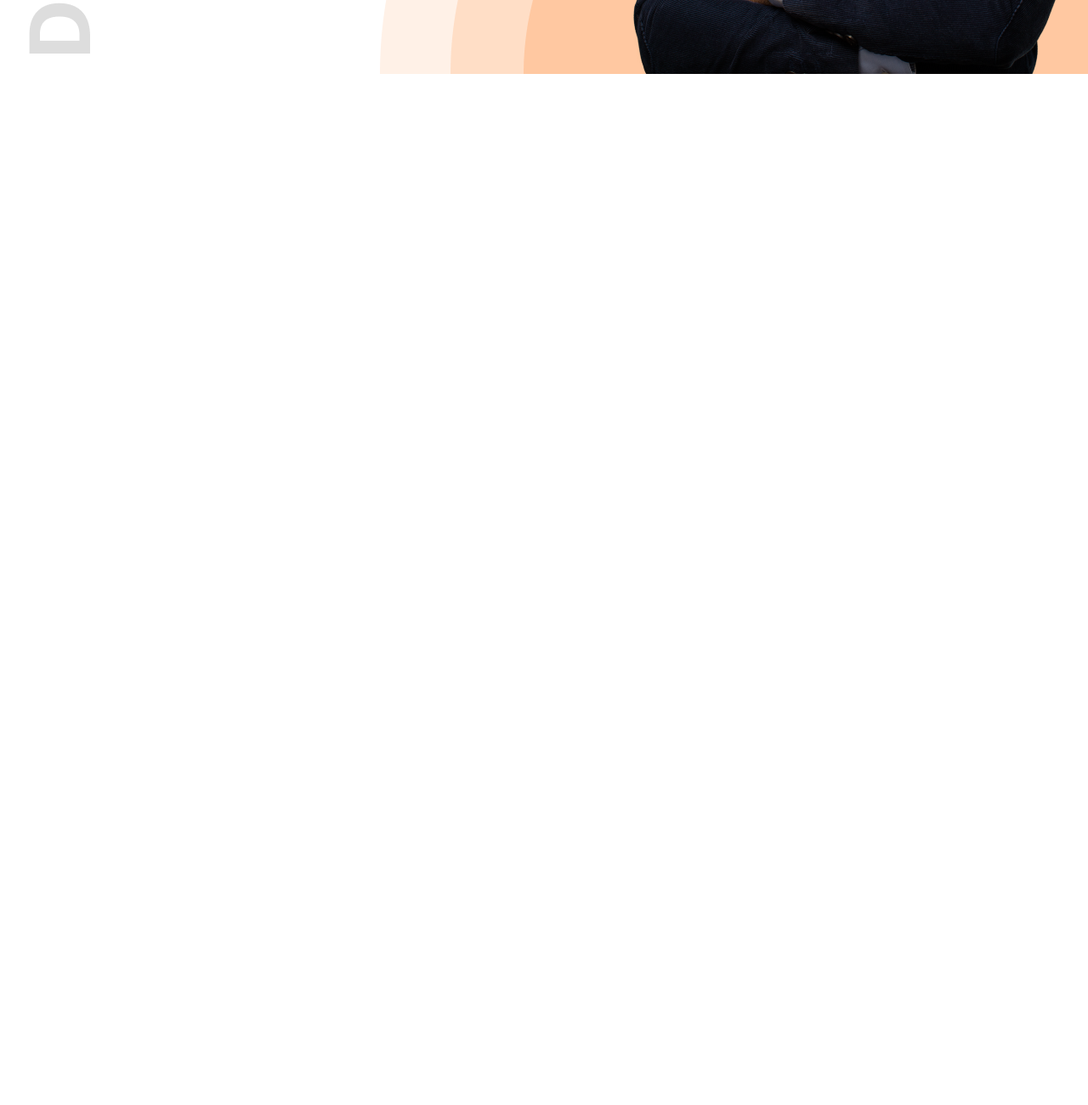
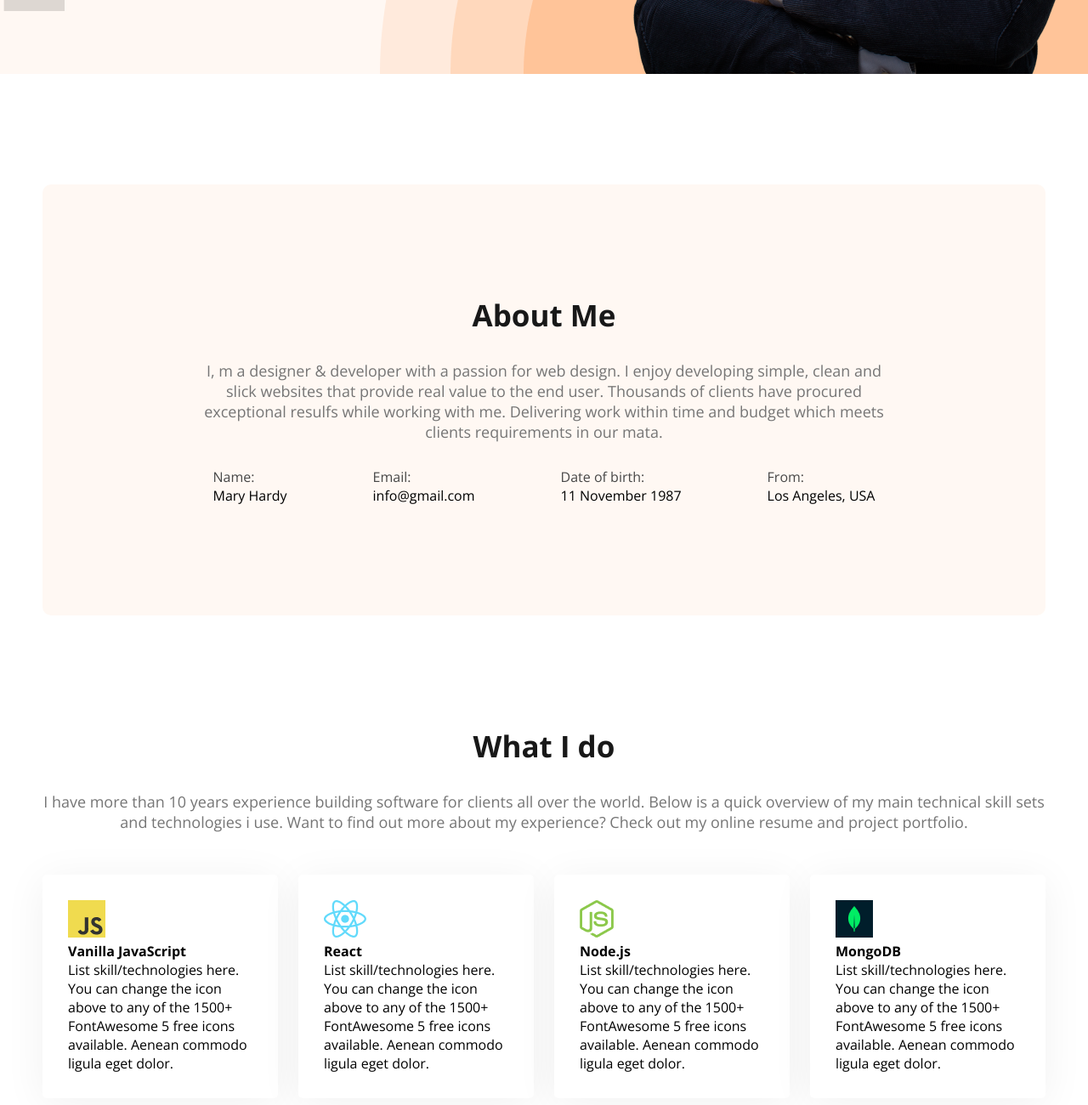
Before and after one commit to Hemonta7/Developer-Portfolio, a plain HTML site: page index.html in a window 1280 px wide. Shown: the part 750-2050 px from the top of the page at 85% size. Before the commit the page ends 837 px from the top, so only its background shows below. Drawn offline with nearby package versions, Linux system fonts and the light colour scheme.

Commit message:
what i do section done

```diff
--- a/index.html
+++ b/index.html
@@ -1,5 +1,6 @@
 <!DOCTYPE html>
 <html lang="en">
+
 <head>
     <meta charset="UTF-8">
     <meta name="viewport" content="width=device-width, initial-scale=1.0">
@@ -7,12 +8,14 @@
     <!-- Google fonts -->
     <link rel="preconnect" href="https://fonts.googleapis.com">
     <link rel="preconnect" href="https://fonts.gstatic.com" crossorigin>
-    <link href="https://fonts.googleapis.com/css2?family=Open+Sans:ital,wght@0,300..800;1,300..800&display=swap" rel="stylesheet">
+    <link href="https://fonts.googleapis.com/css2?family=Open+Sans:ital,wght@0,300..800;1,300..800&display=swap"
+        rel="stylesheet">
     <!-- CSS Style -->
-     <link rel="stylesheet" href="./styles/portfolio.css">
+    <link rel="stylesheet" href="./styles/portfolio.css">
 </head>
+
 <body class="open-sans-font">
-    <header class="header">
+    <header class="header secondary-bg">
         <nav class="navbar">
             <h3 class="nav-tittle">Ma<span class="primary-color">r</span>y</h3>
             <ul>
@@ -23,22 +26,81 @@
         </nav>
         <div class="banner">
             <div class="banner-content">
-                <h3 class="banner-greetings">Hi, I  am</h3>
+                <h3 class="banner-greetings">Hi, I am</h3>
                 <h2 class="banner-tittle">Mary Hardy</h2>
-                <h1 class="banner-description">Shot what able cold new see hold.Friendly as an betrayed formerly <br> he. Morning because as to society behaved moments.</h1>
+                <h1 class="banner-description">Shot what able cold new see hold.Friendly as an betrayed formerly he.
+                    Morning because as to society behaved moments.</h1>
                 <div>
                     <button class="primary-btn">Download CV</button>
                     <button class="primary-btn">Contact</button>
                 </div>
             </div>
-           <img class="banner-picture" src="./images/hardy.png" alt="">
+            <img class="banner-picture" src="./images/hardy.png" alt="">
         </div>
     </header>
-    <main>
-
+    <main class="main">
+        <section class="about secondary-bg">
+            <h3 class="section-tittle">About Me</h3>
+            <p class="section-description">I, m a designer & developer with a passion for web design. I enjoy developing
+                simple, clean and <br> slick websites that provide real value to the end user. Thousands of clients have
+                procured <br> exceptional resulfs while working with me. Delivering work within time and budget which
+                meets <br>
+                clients requirements in our mata.</p>
+            <div class="about-items">
+                <div class="about-item">
+                    <p class="item-tittle">Name:</p>
+                    <p class="item-description">Mary Hardy</p>
+                </div>
+                <div class="about-item">
+                    <p class="item-tittle">Email:</p>
+                    <p class="item-description">info@gmail.com</p>
+                </div>
+                <div class="about-item">
+                    <p class="item-tittle">Date of birth:</p>
+                    <p class="item-description">11 November 1987</p>
+                </div>
+                <div class="about-item">
+                    <p class="item-tittle">From:</p>
+                    <p class="item-description">Los Angeles, USA</p>
+                </div>
+            </div>
+        </section>
+        <section class="what-i-do-section">
+            <h3 class="what-i-do-tittle">What I do</h3>
+            <p class="what-i-do-description">I have more than 10 years experience building software for clients all over
+                the world. Below is a quick
+                overview of my main technical skill sets and technologies i use. Want to find out more about my
+                experience? Check out my online resume and project portfolio.</p>
+            <div class="skil-container">
+                <div class="skill">
+                    <img src="./images/icons/js.png" alt="">
+                    <h4 class="skill-tittle">Vanilla JavaScript</h4>
+                    <p class="skill-description">List skill/technologies here. You can change the icon above to any of
+                        the 1500+ FontAwesome 5 free icons available. Aenean commodo ligula eget dolor.</p>
+                </div>
+                <div class="skill">
+                    <img src="./images/icons/react.png" alt="">
+                    <h4 class="skill-tittle">React</h4>
+                    <p class="skill-description">List skill/technologies here. You can change the icon above to any of
+                        the 1500+ FontAwesome 5 free icons available. Aenean commodo ligula eget dolor.</p>
+                </div>
+                <div class="skill">
+                    <img src="./images/icons/nodejs.png" alt="">
+                    <h4 class="skill-tittle">Node.js</h4>
+                    <p class="skill-description">List skill/technologies here. You can change the icon above to any of
+                        the 1500+ FontAwesome 5 free icons available. Aenean commodo ligula eget dolor.</p>
+                </div>
+                <div class="skill">
+                    <img src="./images/icons/mongo.png" alt="">
+                    <h4 class="skill-tittle">MongoDB</h4>
+                    <p class="skill-description">List skill/technologies here. You can change the icon above to any of the 1500+ FontAwesome 5 free icons available. Aenean commodo ligula eget dolor.</p>
+                </div>
+            </div>
+        </section>
     </main>
     <footer>
 
     </footer>
 </body>
+
 </html>
--- a/styles/portfolio.css
+++ b/styles/portfolio.css
@@ -9,23 +9,12 @@
     font-style: normal;
 }
 
-/* nav related styles */
-.navbar {
-    display: flex;
-    justify-content: space-between;
-    margin: 50px 230px;
-    align-items: center;
-}
-
-.nav-tittle {
-    font-size: 45px;
-    font-style: normal;
-    font-weight: 800;
-    line-height: normal;
-}
-
+/* shared styles */
 .primary-color {
     color: #FD6E0A;
+}
+.secondary-bg{
+    background: #FFF8F3;
 }
 
 .dark-2 {
@@ -42,6 +31,34 @@
     font-style: normal;
     font-weight: 700;
     border: none;
+}
+.section-tittle{
+    color: #181818;
+    text-align: center;
+    font-size: 35px;
+    font-style: normal;
+    font-weight: 700;
+}
+.section-description{
+    color:  #757575;
+    text-align: center;
+    font-size: 18px;
+    font-style: normal;
+    font-weight: 400;
+}
+/* nav related styles */
+.navbar {
+    display: flex;
+    justify-content: space-between;
+    padding: 50px 230px;
+    align-items: center;
+}
+
+.nav-tittle {
+    font-size: 45px;
+    font-style: normal;
+    font-weight: 800;
+    line-height: normal;
 }
 
 nav li a {
@@ -63,8 +80,6 @@ nav ul {
     background-image: url("../images/developer.png"), url("../images/header_bg.png");
     background-repeat: no-repeat;
     background-position: top left, bottom right;
-    margin-left: 30px;
-
 }
 
 /* banner styles */
@@ -87,7 +102,6 @@ nav ul {
     font-size: 85px;
     font-style: normal;
     font-weight: 700;
-    line-height: normal;
 }
 
 .banner-description {
@@ -96,7 +110,64 @@ nav ul {
     font-size: 18px;
     font-style: normal;
     font-weight: 400;
+    margin: 22px 0px;
 }
 .banner-picture{
     width: 585px;
 }
+
+/* main section styles */
+.main{
+    max-width: 1180px;
+    margin: 0 auto;
+}
+/* setion related styles  */
+.section-description{
+    margin-top: 30px;
+}
+/* about section styles */
+.about{
+    margin-top: 130px;
+    border-radius: 10px;
+    padding: 130px 150px;
+}
+.about-items{
+    display: flex;
+    justify-content: space-around;
+}
+.item-tittle{
+    color: #474747;
+    margin-top: 30px;
+}
+
+/* what i do section styles */
+.what-i-do-section{
+    margin: 130px 0px;
+}
+.what-i-do-tittle{
+    color: #181818;
+text-align: center;
+font-size: 35px;
+font-style: normal;
+font-weight: 700;
+}
+.what-i-do-description{
+    color:#757575;
+text-align: center;
+font-size: 18px;
+font-style: normal;
+font-weight: 400;
+margin-top: 30px;
+margin-bottom: 50px;
+}
+
+.skil-container{
+    display: flex;
+    gap: 24px;
+}
+.skill{
+    padding: 30px;
+    border-radius: 5px;
+    background: #FFF;
+    box-shadow: 0px 6px 50px 0px rgba(0, 0, 0, 0.06);
+}
```
